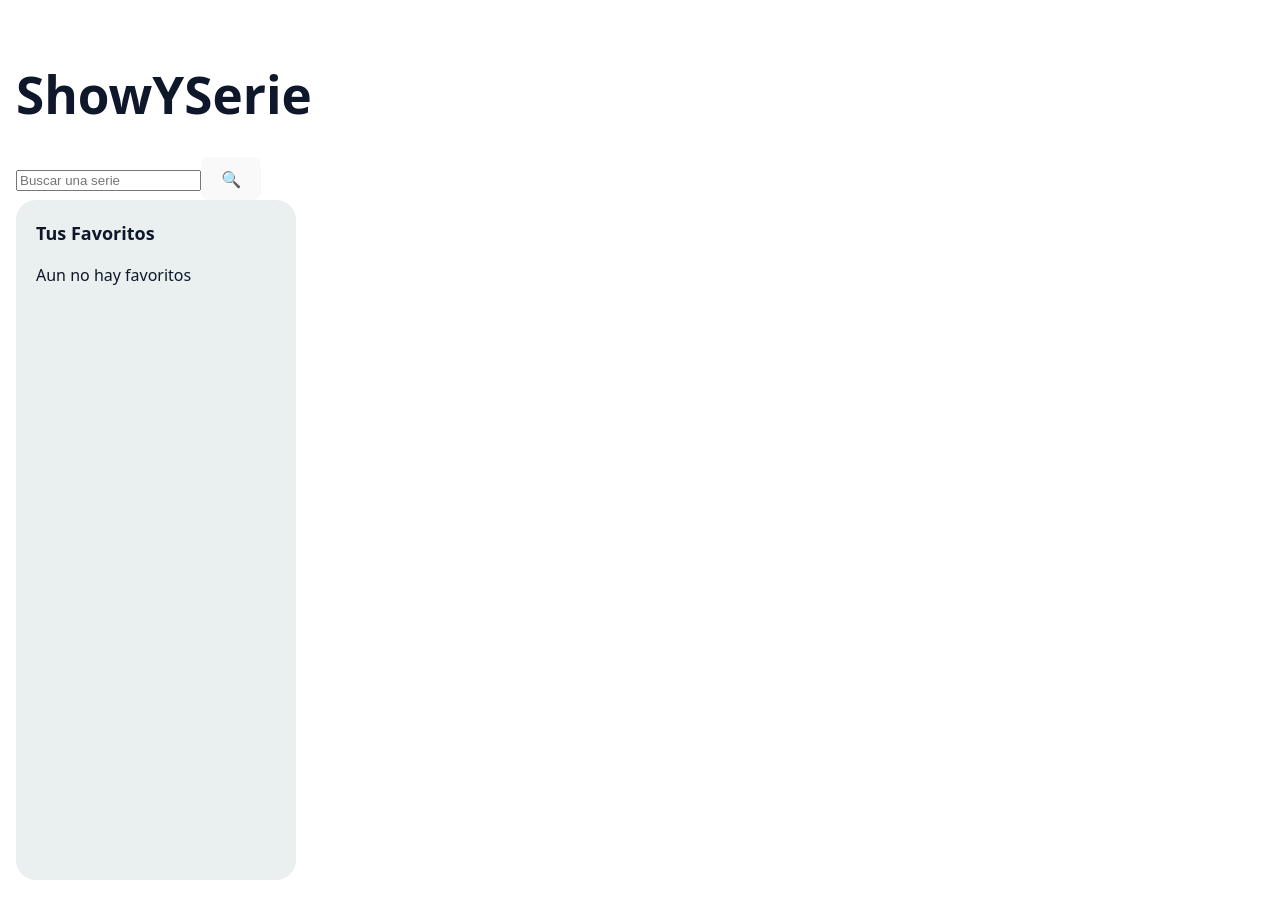
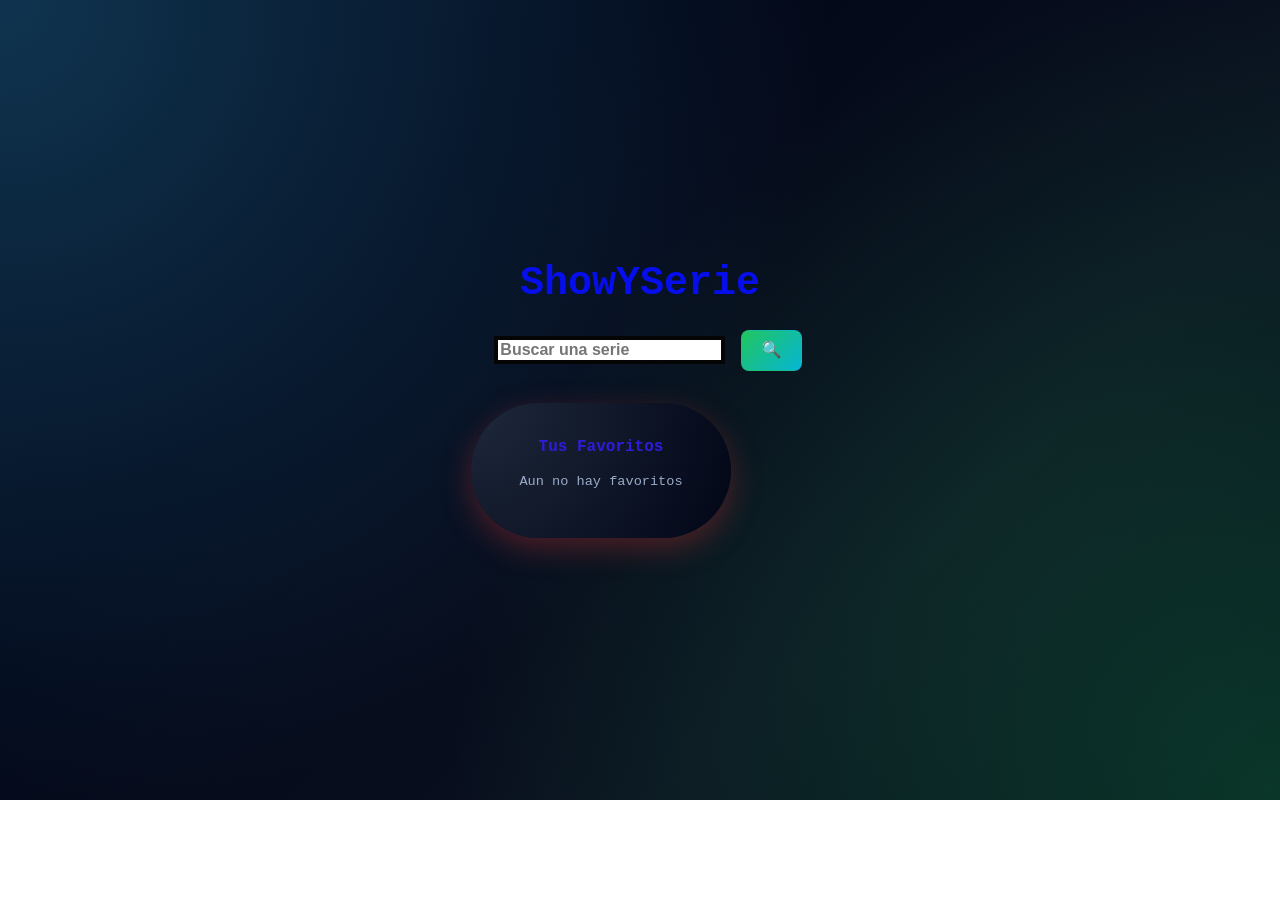
Before and after one commit to XLLAMAA/ProyectoParcial, a React (Vite) app in the folder ShowYSerie/: page / in a window 1280 px wide. After the commit the page ends 800 px from the top, so only its background shows below. Built offline with nearby package versions, Linux system fonts and the light colour scheme.

Commit message:
Fix: He quitado y he agregado mas hovers, mayor decoracion, en el fondo, barra de busqueda, favoritos... Feat: He eliminado lo que no hacia nada, ya que al tener tantos className pensaba que estaba editando algo, cuando realmente no hacia falta

```diff
--- a/ShowYSerie/src/App.css
+++ b/ShowYSerie/src/App.css
@@ -1,120 +1,427 @@
-/* ============ BASE ============ */
-* { box-sizing: border-box; }
-html, body, #root { min-height: 100%; width: 100%; }
-body { margin: 0; background: #ffffff; color: #0f172a; font-family: system-ui, Segoe UI, Roboto, Arial, sans-serif; }
-
-/* Contenedor superior (padding global) */
-.app { padding: 2rem 1rem; }
-
-/* Título centrado */
-.app__title { margin: 0 0 1rem; font-size: 32px; font-weight: 800; text-align: center; }
-
-/* ============ SEARCHBAR (similar a .SearchBar de tu amigo) ============ */
-.sticky-wrap { position: sticky; top: 0; z-index: 10; padding: 12px 0 10px; background: linear-gradient(#fff, rgba(255,255,255,.9)); }
-.sticky-wrap form {
-  width: 60%; max-width: 60%; min-width: 60%;
-  margin: 2rem auto; display: flex; justify-content: center; position: relative;
-}
-.sticky-wrap input[type="text"]{
-  width: 100%; padding: 16px 20px; font-size: 18px; text-align: center;
-  border-radius: 999px; border: 1px solid #ccc; outline: none;
-  background: #333; color: #fff;
-}
-.sticky-wrap button[type="submit"]{
-  position: absolute; left: 90%; transform: translateX(-50%);
-  width: 35%; height: 100%; border: 0; border-radius: 999px;
-  background: #347f78; color: #fff; cursor: pointer;
-}
-.sticky-wrap button[type="submit"]:hover{ background: #23554f; }
-
-/* ============ LAYOUT (favoritos IZQ fijo | resultados DER) ============ */
-.layout{
-  width: 100%; max-width: 1280px; margin: 0 auto;
-  display: grid; grid-template-columns: 280px minmax(0,1fr); gap: 20px; align-items: start;
+/* Contenedor raíz de React (#root de index.html):
+   limita el ancho general y centra la app dentro de la ventana */
+#root {
+  max-width: 1280px;
+  margin: 0 auto;
+  padding: 2rem;
+  text-align: center;
 }
 
-/* ============ FAVORITOS (equivalente a .FavoritesDiv) ============ */
-.favoritosList{
-  position: sticky; top: 20px;
-  width: 100%; background: #e9f0ef; border-radius: 20px; padding: 20px;
-  height: calc(100vh - 120px); overflow-y: auto;
-}
-.NameListFav{ margin: 0 0 10px; font-size: 18px; font-weight: 800; }
-.ListaFav{ display: flex; flex-direction: column; align-items: center; gap: 24px; }
-.ElementoFav{
-  width: 100%; display: flex; align-items: center; justify-content: space-between;
-  padding: 8px 10px; border-radius: 12px; background: #fff; border: 1px solid #e5e7eb;
-}
-.BotonAbrirFav{
-  display: inline-flex; align-items: center; gap: 10px; background: transparent; border: 0; cursor: pointer; color: #0f172a; font-weight: 700;
-}
-.FotoSerieFav{ width: 36px; height: 36px; object-fit: cover; border-radius: 6px; background: #0f172a; }
-.NombreSerieFav{ font-size: 14px; }
-.RankingSerieFav{ font-size: 13px; color: #6b7280; }
-.EliminarDeFav{
-  background: #ffe6e6; border: 1px solid #ffb3b3; color: #b30000;
-  padding: 6px 10px; border-radius: 10px; cursor: pointer; font-weight: 700;
+/* Estilos generales del body:
+   - fuente global (Courier)
+   - fondo con degradado y brillos */
+body {
+  margin: 0;
+  font-family: "Courier New", monospace;
+
+  background:
+    radial-gradient(circle at top left, rgba(56, 189, 248, 0.25), transparent 55%),
+    radial-gradient(circle at bottom right, rgba(34, 197, 94, 0.25), transparent 55%),
+    linear-gradient(135deg, #020617, #020617 30%, #0b1120 70%, #020617);
 }
 
-/* ============ RESULTADOS (equivalente a .ResultsDiv/.SeriesList) ============ */
-.results-panel{
-  position: relative; margin-left: 0; padding: 20px; width: 100%; box-sizing: border-box;
-  background: #e9f0ef; border-radius: 14px;
-}
-.grid{
-  display: grid; grid-template-columns: repeat(4, 1fr);
-  gap: 15px; background: #347f78; padding: 32px; border-radius: 16px;
+/* CONTENEDOR PRINCIPAL DE LA APP:
+   limita el ancho del contenido principal y lo centra */
+.app {
+  max-width: 1280px;
+  margin: 0 auto;
+  padding: 2rem;
 }
 
-/* Tarjeta ShowSerie dentro del grid (equivalente a .SerieCard) */
-.grid > div{
-  background: #fff; border-radius: 16px; overflow: hidden;
-  border: 1px solid #e5e7eb; box-shadow: 0 8px 18px rgba(0,0,0,.06);
+/* Titulo grande de la web */
+.tituloWeb {
+  margin: 0 0 1.5rem;
+  font-size: 2.5rem;
+  font-weight: 750;
+  text-align: center;
+  color: #060eec;
+  transition: transform 0.1s ease, text-shadow 0.2s ease;
 }
-.ImgSerie{
-  width: 100%; height: 280px; object-fit: cover; background: #0f172a; transition: transform .2s ease;
+
+/* Efecto hover del titulo:
+   lo agranda un poco y le añade brillo */
+.tituloWeb:hover {
+  transform: scale(1.05);
+  text-shadow: 0 0 8px rgba(1, 32, 70, 0.6);
 }
-.ImgSerie:hover{ transform: scale(1.05); cursor: pointer; }
-.TituloSerie{ margin: 10px 12px 4px; font-size: 16px; font-weight: 800; color: #0f172a; }
-.LengSerie, .RankingSerie{ margin: 0 12px 8px; font-size: 14px; color: #6b7280; }
-.BotonesSerie{ display: flex; gap: 8px; padding: 0 12px 12px; }
-.BotonesSerie button{
-  border: 0; border-radius: 8px; padding: 8px 10px; font-weight: 700; color: #fff; cursor: pointer;
+
+/* BARRA DE BUSQUEDA:
+   contenedor de SearchBar, la centra horizontalmente */
+.barraBusqueda {
+  margin-bottom: 2rem;
+  display: flex;
+  justify-content: center;
 }
-.BotonesSerie button:first-child{ background: #23554f; }  /* Detalles */
-.BotonesSerie button:last-child{  background: #f59e0b; } /* Favoritos */
 
-/* Mensaje de no resultados (tu clase no-results) */
-.no-results{ margin: 0; padding: 12px; color: #0f172a; background: #fff; border-radius: 10px; }
+/* Input de la barra de busqueda (clase que usas en el JSX):
+   - color, grosor del marco, tamaño letra, etc. */
+.barraBusquedaInput {
+  color:#9490e1;
+  border: 4px solid #050505;
+  margin: 0 1rem;
+  font-weight: 700;
+  font-size: 1rem;
+}
 
-/* ============ MODAL (equivalente a .SeriesModal/.ModalContainer) ============ */
-.fondoModal{
-  position: fixed; inset: 0; background: rgba(0,0,0,.55);
-  display: flex; justify-content: center; align-items: center; z-index: 100; padding: 20px;
+/* Boton de busqueda (lupa):
+   - colores, degradado y efecto básico */
+.barraBusquedaButton {
+  background: linear-gradient(135deg, #22c55e, #06b6d4);
+  color: #0f161d;
+  transition: transform 0.15s ease, box-shadow 0.15s ease;
 }
-.cartaModal{
-  background: #e9f0ef; padding: 20px; width: 900px; max-width: 100%;
-  max-height: 80vh; overflow-y: auto; border-radius: 16px; border: 1px solid #dbe2ea;
-  display: grid; grid-template-columns: 360px 1fr; gap: 16px; position: relative;
+
+/* Hover del boton de busqueda:
+   lo sube un poco y hace zoom ligero */
+.barraBusquedaButton:hover {
+  transform: translateY(-1px) scale(1.02);
 }
-.cerrarModal{
-  position: absolute; right: 10px; top: 8px; border: 0; background: transparent; font-size: 22px; cursor: pointer; color: #0f172a;
+
+/* LAYOUT PRINCIPAL:
+   divide la app en dos columnas:
+   - izquierda: favoritos
+   - derecha: resultados */
+.layout {
+  display: grid;
+  grid-template-columns: 260px 1fr;
+  gap: 1.5rem;
+  align-items: flex-start;
 }
-.imagenModal{ width: 100%; height: 420px; object-fit: cover; border-radius: 12px; background: #0f172a; }
-.contenidoModal{ padding: 0 10px; }
-.tituloModal{ margin: 0 0 6px; font-size: 22px; font-weight: 800; color: #0f172a; }
-.ratingModal, .generoModal{ margin: 0 0 8px; color: #6b7280; }
 
-@media (max-width: 1200px){
-  .grid{ grid-template-columns: repeat(3, 1fr); }
+/* Layout responsive: en pantallas pequeñas,
+   favoritos y resultados se ponen uno debajo de otro */
+@media (max-width: 900px) {
+  .layout {
+    grid-template-columns: 1fr;
+  }
 }
-@media (max-width: 900px){
-  .layout{ grid-template-columns: 1fr; }
-  .favoritosList{ position: static; height: auto; }
-  .grid{ grid-template-columns: repeat(2, 1fr); }
+
+/* COLUMNA DE FAVORITOS:
+   cajita redondeada con fondo oscuro y sombra,
+   que se queda “pegada” arriba al hacer scroll (sticky) */
+.favoritosList {
+  position: sticky;
+  top: 2rem;
+  align-self: flex-start;
+  background: radial-gradient(circle at top left, #1e293b, #020617);
+  border-radius: 70px;
+  padding: 2rem;
+  box-shadow: 0 10px 30px rgba(162, 44, 44, 0.45);
 }
-@media (max-width: 640px){
-  .grid{ grid-template-columns: 1fr; }
-  .imagenModal{ height: 280px; }
-  .cartaModal{ grid-template-columns: 1fr; }
+
+/* Titulo “Tus Favoritos” dentro de la caja de favoritos */
+.NameListFav {
+  margin: 0 0 0.8rem;
+  font-size: 1rem;
+  font-weight: 1000;
+  color: #2f1cda;
 }
+
+/*Mensaje de error en el caso de que no haya favoritos */
+.FError {
+  font-size: 0.85rem;
+  color: #9aabc8;
+}
+
+/* Contenedor de la lista de favoritos:
+   columna de elementos uno debajo de otro */
+.ListaFav {
+  display: flex;
+  flex-direction: column;
+  gap: 0.6rem;
+}
+
+/* Cada elemento favorito (linea con boton principal + boton quitar) */
+.ElementoFav {
+  display: flex;
+  justify-content: space-between;
+  align-items: center;
+  gap: 0.6rem;
+}
+
+/* Botón grande de cada favorito:
+   contiene imagen + nombre + rating,
+   ocupa todo el ancho disponible */
+.BotonAbrirFav {
+  flex: 1;
+  display: flex;
+  align-items: center;
+  gap: 0.5rem;
+  padding: 0.35rem 0.6rem;
+  border-radius: 999px;
+  border: none;
+  background-color: #020617;
+  color: #9be508;
+  cursor: pointer;
+  transition: background-color 0.2s ease, transform 0.1s ease;
+}
+
+/* Hover del boton del favorito:
+   cambia el fondo y lo sube ligeramente */
+.BotonAbrirFav:hover {
+  background-color: #0f172a;
+  transform: translateY(-1px);
+}
+
+/* Imagen pequeñita de la serie en la lista de favoritos */
+.FotoSerieFav {
+  width: 34px;
+  height: 48px;
+  object-fit: cover;
+  border-radius: 8px;
+}
+
+/* Nombre de la serie en la lista de favoritos */
+.NombreSerieFav {
+  font-size: 0.85rem;
+}
+
+/* Rating de la serie en favoritos (estrella + numero) */
+.RankingSerieFav {
+  font-size: 0.8rem;
+  color: #facc15;
+}
+
+/* Botón “Quitar” en cada favorito */
+.EliminarDeFav {
+  border: none;
+  background-color: #ef4444;
+  color: white;
+  font-size: 0.8rem;
+  padding: 0.3rem 0.55rem;
+  border-radius: 999px;
+  cursor: pointer;
+  transition: background-color 0.15s ease, transform 0.1s ease;
+}
+
+/* Hover del botón “Quitar”:
+   cambia el rojo y lo sube un poco */
+.EliminarDeFav:hover {
+  background-color: #b91c1c;
+  transform: translateY(-1px);
+}
+
+/* CONTENEDOR DE RESULTADOS DE BUSQUEDA:
+   Estas medias se adaptan en funcion del estrechamiento de la pantalla, cuanto mas pequeña mejor se organiza */
+
+/* Grid de tarjetas de series:
+   4 columnas en escritorio */
+.SeriesList {
+  display: grid;
+  grid-template-columns: repeat(4, minmax(0, 1fr));
+  gap: 18px;
+}
+
+/* 3 columnas si la pantalla es mas estrecha */
+@media (max-width: 1100px) {
+  .SeriesList {
+    grid-template-columns: repeat(3, minmax(0, 1fr));
+  }
+}
+
+/* 2 columnas en tablet/movil grande */
+@media (max-width: 800px) {
+  .SeriesList {
+    grid-template-columns: repeat(2, minmax(0, 1fr));
+  }
+}
+
+/* 1 columna (tarjetas en columna) en movil pequeño */
+@media (max-width: 500px) {
+  .SeriesList {
+    grid-template-columns: 1fr;
+  }
+}
+
+/* Imagen de la serie dentro de la tarjeta */
+.ImgSerie {
+  width: 100%;
+  aspect-ratio: 2 / 3;
+  object-fit: cover;
+  border-radius: 12px;
+  margin-bottom: 0.4rem;
+  border: 4px solid black;
+  transition: transform 0.2s ease, box-shadow 0.2s ease, border 0.2s ease;
+}
+
+/* Hover directo sobre la imagen:
+   se agranda, tiene sombra y cambia el color del borde */
+.ImgSerie:hover {
+  transform: scale(1.04);
+  box-shadow: 0 10px 25px rgba(0, 0, 0, 0.6);
+  cursor: pointer;
+  border: 4px solid #06b6d4;
+}
+
+/* Titulo de la serie en la tarjeta */
+.TituloSerie {
+  margin: 0;
+  font-size: 0.95rem;
+  font-weight: 600;
+  color: #3b08e5;
+}
+
+/* Idioma de la serie */
+.LengSerie {
+  margin: 0;
+  font-size: 0.8rem;
+  color: #9e9ea8;
+}
+
+/* Puntuacion de la serie (rating) */
+.RankingSerie {
+  margin: 0;
+  font-size: 0.8rem;
+  color: #f3b704;
+}
+
+/* Contenedor de los dos botones de la tarjeta:
+   “Detalles” y “Favoritos/Quitar” */
+.BotonesSerie {
+  margin-top: 0.4rem;
+  display: flex;
+  gap: 0.4rem;
+}
+
+/* Estilo general de los botones de la tarjeta */
+.BotonesSerie button {
+  flex: 1;
+  border-radius: 999px;
+  border: none;
+  padding: 0.35rem 0.4rem;
+  font-size: 0.8rem;
+  cursor: pointer;
+  transition: background-color 0.15s ease, transform 0.1s ease, box-shadow 0.15s ease;
+}
+
+/* Botón “Detalles” (el primero) */
+.BotonesSerie button:first-child {
+  background-color: #e5e7eb;
+  color: #0f172a;
+}
+
+/* Hover del botón “Detalles” */
+.BotonesSerie button:first-child:hover {
+  background-color: #123091;
+  transform: translateY(-1px);
+}
+
+/* Botón “Favoritos / Quitar” (el segundo) */
+.BotonesSerie button:last-child {
+  background: linear-gradient(135deg, #22c55e, #06b6d4);
+  color: #365f87;
+  box-shadow: 0 4px 12px rgba(0, 0, 0, 0.5);
+}
+
+/* Hover del botón de favoritos:
+   pequeño zoom y más sombra */
+.BotonesSerie button:last-child:hover {
+  transform: translateY(-1px) scale(1.02);
+  box-shadow: 0 6px 18px rgba(0, 0, 0, 0.7);
+}
+
+/* MODAL DETALLE:
+   fondo oscuro semitransparente que tapa toda la pantalla */
+.fondoModal {
+  position: fixed;
+  inset: 0;
+  background: rgba(38, 56, 100, 0.85);
+  display: flex;
+  justify-content: center;
+  align-items: center;
+  z-index: 50;
+}
+
+/* Caja del modal (tarjeta grande de detalles) */
+.cartaModal {
+  background: #020617;
+  border-radius: 18px;
+  max-width: 850px;
+  width: 90%;
+  max-height: 90vh;
+  overflow: hidden;
+  display: grid;
+  grid-template-columns: 280px 1fr;
+  position: relative;
+  box-shadow: 0 18px 45px rgba(0, 0, 0, 0.8);
+}
+
+/* En pantallas pequeñas, el modal se convierte en una columna (imagen arriba, texto abajo) */
+@media (max-width: 800px) {
+  .cartaModal {
+    grid-template-columns: 1fr;
+  }
+}
+
+/* Boton de cerrar (X) del modal */
+.cerrarModal {
+  position: absolute;
+  top: 0.7rem;
+  right: 0.7rem;
+  border: none;
+  background-color: #1a2d57;
+  color: #0a0a0b;
+  width: 28px;
+  height: 28px;
+  border-radius: 999px;
+  cursor: pointer;
+  font-size: 0.85rem;
+  display: flex;
+  align-items: center;
+  justify-content: center;
+  transition: background-color 0.15s ease, transform 0.1s ease;
+}
+
+/* Hover del boton X del modal */
+.cerrarModal:hover {
+  background-color: #ef4444;
+  transform: scale(1.05);
+}
+
+/* Imagen grande dentro del modal */
+.imagenModal {
+  width: 100%;
+  height: 100%;
+  object-fit: cover;
+}
+
+/* Contenedor del texto dentro del modal (titulo, rating, generos, etc.) */
+.contenidoModal {
+  padding: 1rem 1.3rem;
+  overflow-y: auto;
+}
+
+/* TTitulo de la serie en el modal */
+.tituloModal {
+  margin: 0 0 0.4rem;
+  font-size: 1.3rem;
+  color: #f9fafb;
+}
+
+/* Rating en el modal */
+.ratingModal {
+  margin: 0;
+  font-size: 0.9rem;
+  color: #facc15;
+}
+
+/* Generos e idioma en el modal */
+.generoModal,
+.lenguajeModal {
+  margin: 0.2rem 0;
+  font-size: 0.85rem;
+  color: #cbd5f5;
+}
+
+/* Descripcion larga (summary) de la serie en el modal */
+.descripcionModal {
+  margin-top: 0.7rem;
+  font-size: 0.9rem;
+  line-height: 1.5;
+  color: #e5e7eb;
+}
+
+/* Ajuste de márgenes de los <p> que vienen del summary */
+.descripcionModal p {
+  margin: 0.35rem 0;
+}
```
